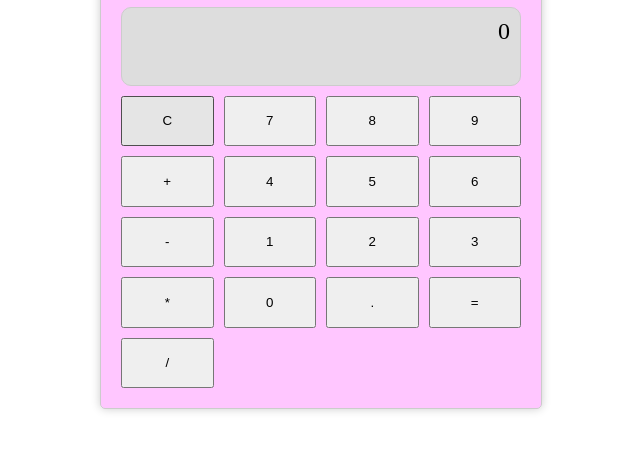
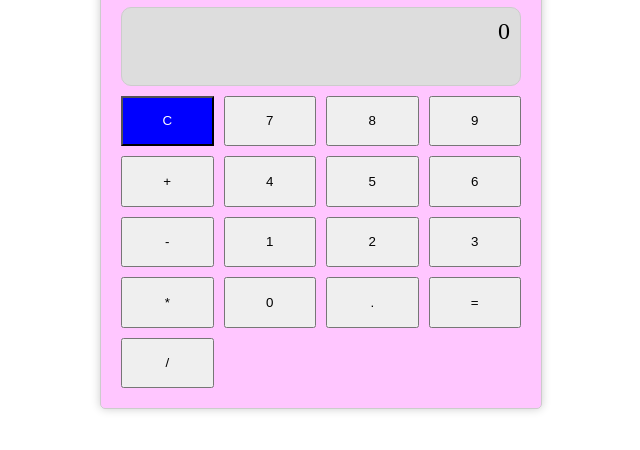
Before and after one commit to nithiinl/Calculator, a plain HTML site: page index.html in a window 1280 px wide. In both pictures the pointer is over the button 486 px from the left and 382 px from the top of the page. Shown: the part 262-712 px from the top of the page, without its empty margins (319-959 px from the left). Drawn offline with Linux system fonts and the light colour scheme.

Commit message:
Update index.html

```diff
--- a/index.html
+++ b/index.html
@@ -3,7 +3,7 @@
 <head>
     <meta charset="UTF-8">
     <meta name="viewport" content="width=<device-width>, initial-scale=1.0">
-    <title>Document</title>
+    <title>Online calculator</title>
 
     <style>
         body{
@@ -43,6 +43,10 @@
             font-weight: 900px;
 
         }
+        button:hover{
+            background-color: blue;
+            color: white;
+        }
 
 
     </style>
```
